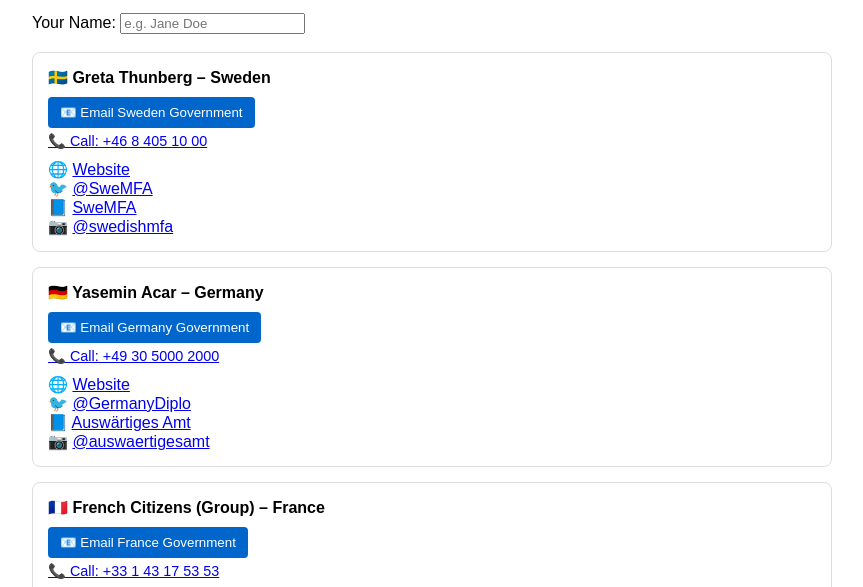
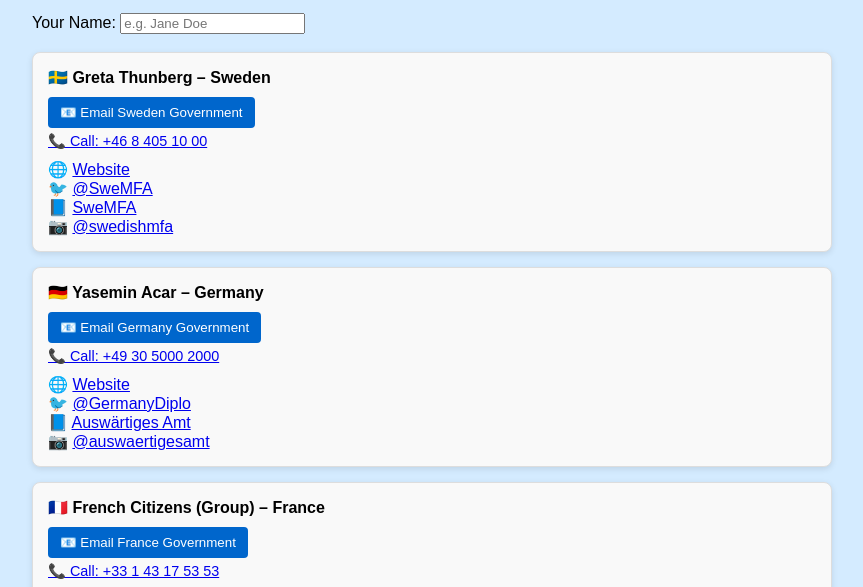
Before and after one commit to j4mdln/palestine-resource-hub, a plain HTML site: page index.html in a window 1280 px wide. Shown: the part 176-763 px from the top of the page, without its empty margins (208-1071 px from the left). Drawn offline with Linux system fonts and the light colour scheme.

Commit message:
updated css

```diff
--- a/index.html
+++ b/index.html
@@ -4,8 +4,8 @@
   <meta charset="UTF-8"/>
   <title>PROTECT THE CIVILIANS OF THE MADLEEN</title>
   <style>
-    body { font-family: sans-serif; padding: 20px; max-width: 800px; margin: auto; }
-    .card { border: 1px solid #ddd; border-radius: 8px; padding: 15px; margin-bottom: 15px; }
+    body { font-family: sans-serif; padding: 20px; max-width: 800px; margin: auto; background-color: rgb(212, 235, 255);}
+    .card { border: 1px solid #ddd; border-radius: 8px; padding: 15px; margin-bottom: 15px; background-color: #f9f9f9; box-shadow: 0 2px 6px rgba(0, 0, 0, 0.1);}
     button { margin-top: 10px; padding: 8px 12px; border: none; background: #0066cc; color: white; border-radius: 4px; cursor: pointer; }
     button:hover { background: #004999; }
     .country { font-weight: bold; }
```
